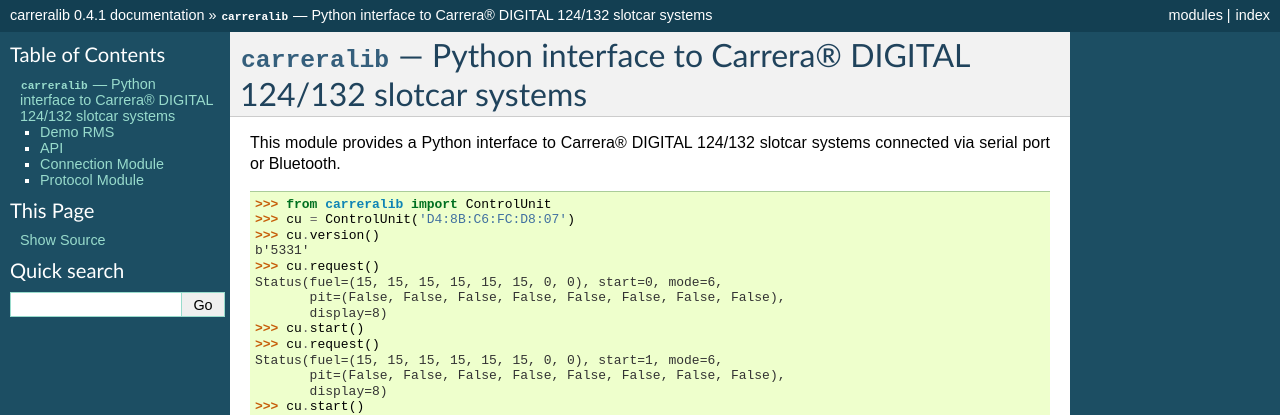
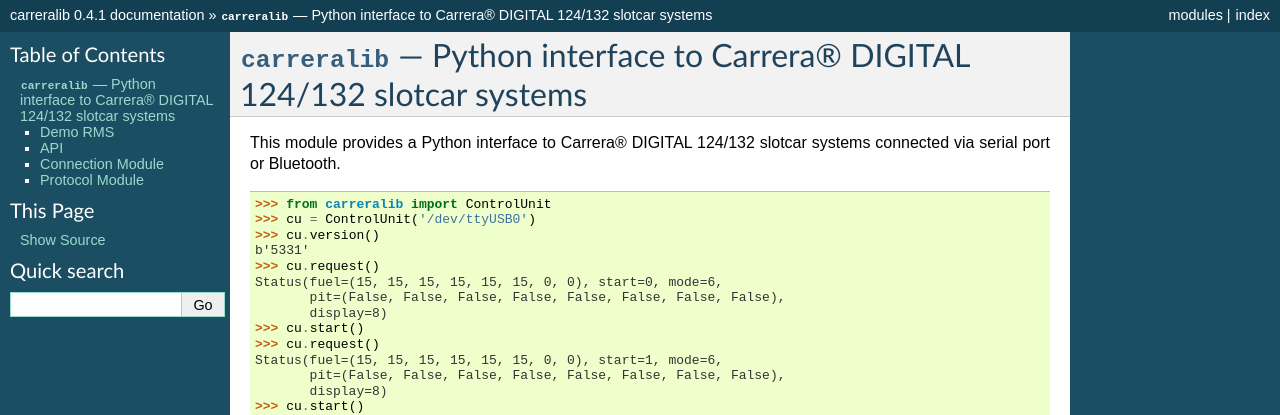
Before and after one commit to tkem/carreralib, a Sphinx documentation site: the page built from docs/index.rst, in a window 1280 px wide. Shown: the top 415 px of the page. Built offline with Sphinx 7.4.7, drawn with Linux system fonts in a browser that asks for light colours.

```diff
--- a/README.rst
+++ b/README.rst
@@ -7,7 +7,7 @@ slotcar systems connected via serial port or Bluetooth.
 .. code-block:: pycon
 
    >>> from carreralib import ControlUnit
-   >>> cu = ControlUnit('D4:8B:C6:FC:D8:07')
+   >>> cu = ControlUnit('/dev/ttyUSB0')
    >>> cu.version()
    b'5331'
    >>> cu.request()
--- a/docs/index.rst
+++ b/docs/index.rst
@@ -9,7 +9,7 @@ slotcar systems connected via serial port or Bluetooth.
 .. code-block:: pycon
 
    >>> from carreralib import ControlUnit
-   >>> cu = ControlUnit('D4:8B:C6:FC:D8:07')
+   >>> cu = ControlUnit('/dev/ttyUSB0')
    >>> cu.version()
    b'5331'
    >>> cu.request()
--- a/setup.py
+++ b/setup.py
@@ -19,7 +19,7 @@ setup(
     long_description=open('README.rst').read(),
     keywords='carrera digital slotcar control unit cu',
     packages=find_packages(exclude=['tests', 'tests.*']),
-    install_requires=['bluepy', 'pyserial'],
+    install_requires=['pyserial'],
     classifiers=[
         'Development Status :: 3 - Alpha',
         'Environment :: Other Environment',
```
Also changed, not shown: .travis.yml.
